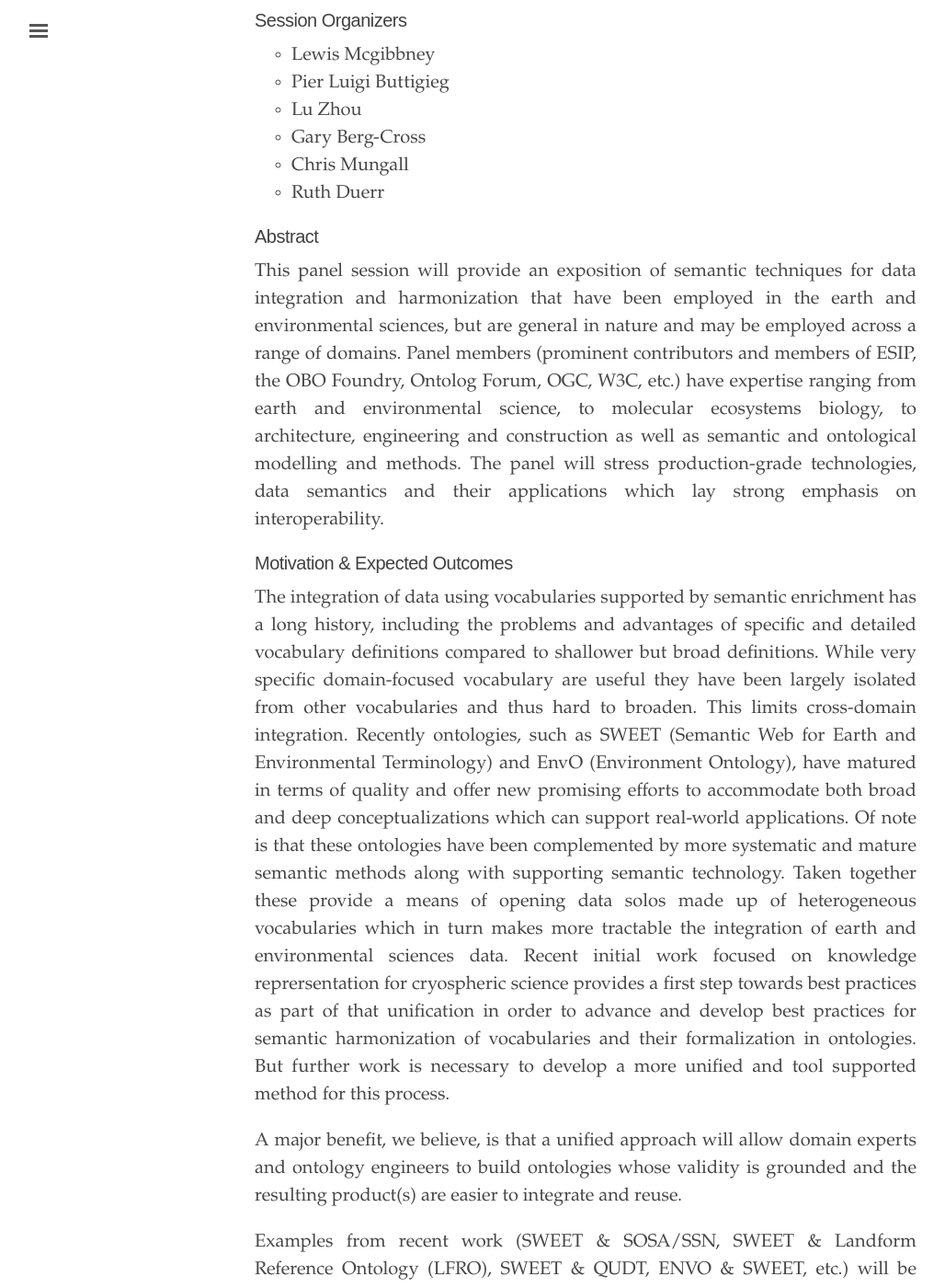
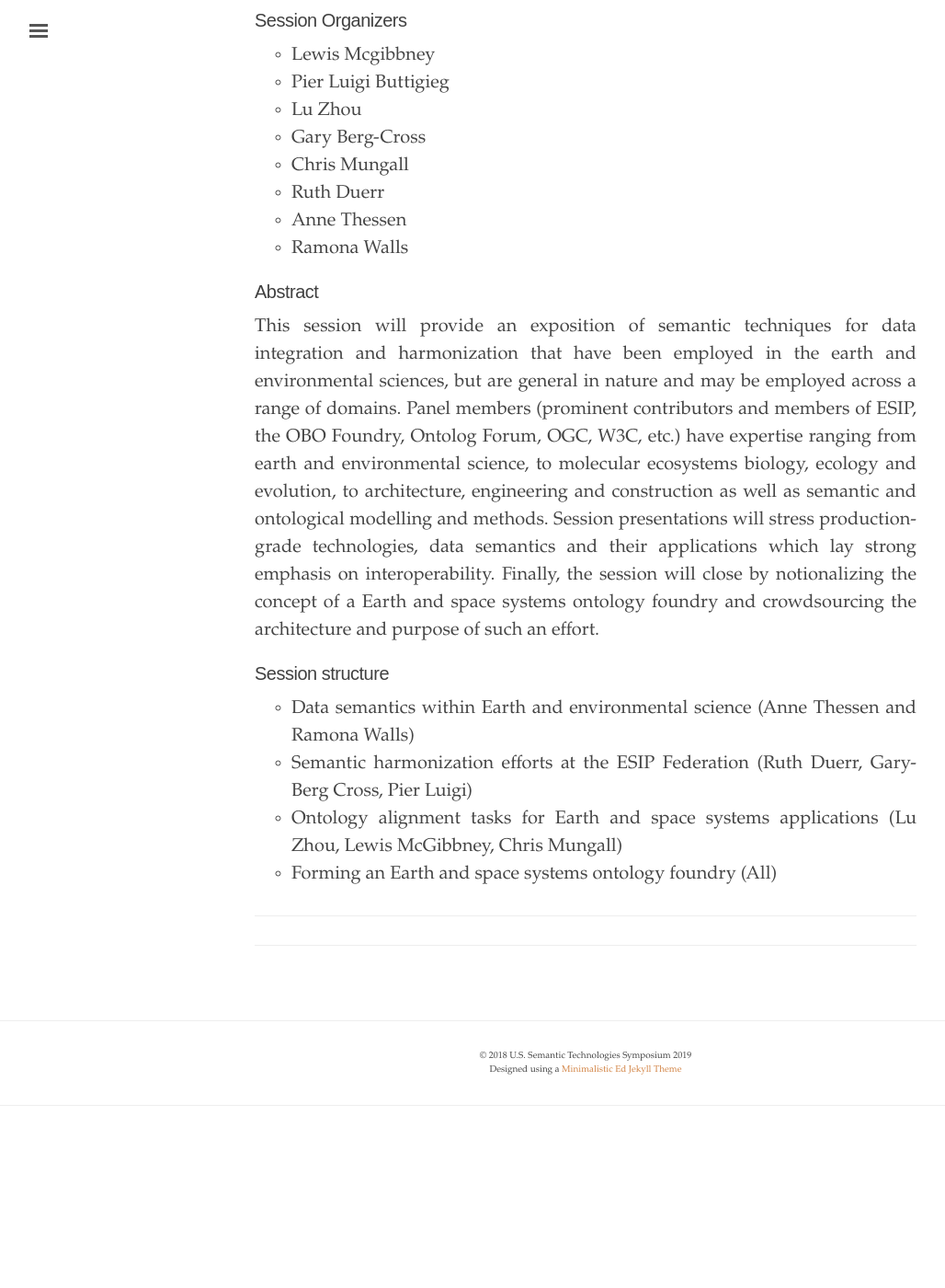
Before and after one commit to us2ts/us2ts.github.io, a Jekyll site: the page built from pages/program-semantics-earth-enviroment.md, in a window 1280 px wide and 1400 px high, scrolled down 390 px. Shown: the whole window at 92% size, without its empty margins (3-1031 px from the left). Built offline with Jekyll 4.4.1, drawn with Linux system fonts in a browser that asks for light colours; comment, search, counter and statistics services are not loaded; after the commit the page ends 1623 px from its top, so only the background shows below that; some of the changed text lies outside the part shown.

Commit message:
Updates semantics of environment session proposal

```diff
--- a/pages/program-semantics-earth-enviroment.md
+++ b/pages/program-semantics-earth-enviroment.md
@@ -16,17 +16,16 @@ order: 5
 - Gary Berg-Cross
 - Chris Mungall
 - Ruth Duerr
+- Anne Thessen
+- Ramona Walls
 
 #### Abstract
-This panel session will provide an exposition of semantic techniques for data integration and harmonization that have been employed in the earth and environmental sciences, but are general in nature and may be employed across a range of domains. Panel members (prominent contributors and members of ESIP, the OBO Foundry, Ontolog Forum, OGC, W3C, etc.) have expertise ranging from earth and environmental science, to molecular ecosystems biology, to architecture, engineering and construction as well as semantic and ontological modelling and methods. The panel will stress production-grade technologies, data semantics and their applications which lay strong emphasis on interoperability.
 
-#### Motivation & Expected Outcomes
+This session will provide an exposition of semantic techniques for data integration and harmonization that have been employed in the earth and environmental sciences, but are general in nature and may be employed across a range of domains. Panel members (prominent contributors and members of ESIP, the OBO Foundry, Ontolog Forum, OGC, W3C, etc.) have expertise ranging from earth and environmental science, to molecular ecosystems biology, ecology and evolution, to architecture, engineering and construction as well as semantic and ontological modelling and methods. Session presentations will stress production-grade technologies, data semantics and their applications which lay strong emphasis on interoperability. Finally, the session will close by notionalizing the concept of a Earth and space systems ontology foundry and crowdsourcing the architecture and purpose of such an effort.
 
-The integration of data using vocabularies supported by semantic enrichment has a long history, including the problems and advantages of specific and detailed vocabulary definitions compared to shallower but broad definitions. While very specific domain-focused vocabulary are useful they have been largely isolated from other vocabularies and thus hard to broaden. This limits cross-domain integration. Recently ontologies, such as SWEET (Semantic Web for Earth and Environmental Terminology) and EnvO (Environment Ontology), have matured in terms of quality and offer new promising efforts to accommodate both broad and deep conceptualizations which can support real-world applications. Of note is that these ontologies have been complemented by more systematic and mature semantic methods along with supporting semantic technology. Taken together these provide a means of opening data solos made up of heterogeneous vocabularies which in turn makes more tractable the integration of earth and environmental sciences data.
-Recent initial work focused on knowledge reprersentation for cryospheric science provides a first step towards best practices as part of that unification in order to advance and develop best practices for semantic harmonization of vocabularies and their formalization in ontologies. But further work is necessary to develop a more unified and tool supported method for this process.
+#### Session structure
 
-A major benefit, we believe, is that a unified approach will allow domain experts and ontology engineers to build ontologies whose validity is grounded and the resulting product(s) are easier to integrate and reuse.
-
-Examples from recent work (SWEET & SOSA/SSN, SWEET & Landform Reference Ontology (LFRO), SWEET & QUDT, ENVO & SWEET, etc.) will be provided by the panel, starting with an introduction of concepts and practices in support of this vision.
-
-This panel session aims to connect the data vocabulary community of domain experts with the practicing ontology community in support of real-world applications.
+* Data semantics within Earth and environmental science (Anne Thessen and Ramona Walls)
+* Semantic harmonization efforts at the ESIP Federation (Ruth Duerr, Gary-Berg Cross, Pier Luigi)
+* Ontology alignment tasks for Earth and space systems applications (Lu Zhou, Lewis McGibbney, Chris Mungall)
+* Forming an Earth and space systems ontology foundry (All)
```
